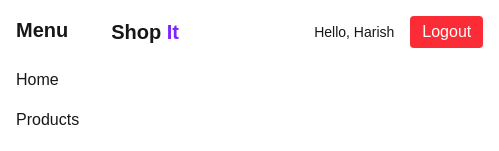
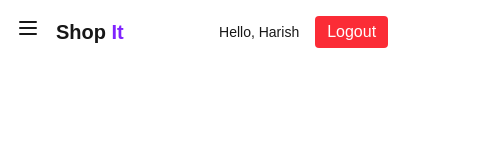
Before and after one commit to HarishVijendiran1997/e-commerce-futurecraftai, a Next.js app: page / in a window 390 px wide. Shown: the top 151 px of the page, 499 px wide, since content can reach past the window. Built offline with nearby package versions, Linux system fonts and the light colour scheme.

Commit message:
add: side bar menu with burger

```diff
--- a/src/components/layout/Header.tsx
+++ b/src/components/layout/Header.tsx
@@ -2,7 +2,7 @@
 const Header = () => {
     return (
       <header className="bg-white dark:bg-pink-800 p-4 flex justify-between items-center">
-        <h1 className="text-xl font-semibold">Shop <span className="text-xl font-extrabold text-violet-600">It</span></h1>
+        <h1 className="text-xl font-semibold ml-10">Shop <span className="text-xl font-extrabold text-violet-600">It</span></h1>
         <div className="flex items-center gap-4">
           <span className="text-sm">Hello, Harish</span>
           <button className="bg-red-500 text-white px-3 py-1 rounded hover:bg-red-600">
--- a/src/components/layout/Sidebar.tsx
+++ b/src/components/layout/Sidebar.tsx
@@ -1,9 +1,84 @@
-import Link from "next/link";
+'use client';
+
+import Link from 'next/link';
+import { useState, useEffect } from 'react';
 
 const Sidebar = () => {
+  const [isMobile, setIsMobile] = useState(false);
+  const [sidebarOpen, setSidebarOpen] = useState(false); // Track sidebar state
+
+  useEffect(() => {
+    const handleResize = () => setIsMobile(window.innerWidth < 768);
+    handleResize();
+    window.addEventListener('resize', handleResize);
+    return () => window.removeEventListener('resize', handleResize);
+  }, []);
+
+  const toggleSidebar = () => {
+    setSidebarOpen((prev) => !prev);
+  };
+
+  const closeSidebar = () => {
+    setSidebarOpen(false); // Close the sidebar
+  };
+
+  if (isMobile) {
+    return (
+      <>
+        {/* Hamburger Icon Button */}
+        <button
+          className="md:hidden p-4 fixed top-0 left-0 z-10"
+          onClick={toggleSidebar}
+        >
+          <svg
+            xmlns="http://www.w3.org/2000/svg"
+            fill="none"
+            viewBox="0 0 24 24"
+            stroke="currentColor"
+            className="w-6 h-6"
+          >
+            <path
+              strokeLinecap="round"
+              strokeLinejoin="round"
+              strokeWidth="2"
+              d="M4 6h16M4 12h16M4 18h16"
+            />
+          </svg>
+        </button>
+
+        {/* Sidebar when Hamburger is clicked */}
+        {sidebarOpen && (
+          <aside className="fixed top-0 left-0 w-64 h-full bg-white dark:bg-gray-800 border-r p-6 z-20 transition-transform transform ease-in-out duration-300">
+            <div className="flex justify-between items-center mb-6">
+              <h2 className="text-xl font-bold">Dashboard</h2>
+              <button
+                onClick={closeSidebar}
+                className="text-xl text-gray-500 dark:text-gray-300"
+              >
+                &times; {/* "X" for close */}
+              </button>
+            </div>
+            <nav className="flex flex-col gap-6">
+              <Link href="/" className="hover:underline" onClick={closeSidebar}>
+                Home
+              </Link>
+              <Link href="/products" className="hover:underline" onClick={closeSidebar}>
+                Products
+              </Link>
+              <Link href="/settings" className="hover:underline" onClick={closeSidebar}>
+                Settings
+              </Link>
+            </nav>
+          </aside>
+        )}
+      </>
+    );
+  }
+
   return (
-    <aside className="w-64 bg-white dark:bg-violet-800 h-full p-4">
-      <h2 className="text-xl font-bold mb-6">Menu</h2>
+    // Desktop Sidebar
+    <aside className="w-full md:w-64 bg-white dark:bg-gray-800 border-r p-4 h-auto md:h-full">
+      <h2 className="text-xl font-bold mb-6">Dashboard</h2>
       <nav className="flex flex-col gap-4">
         <Link href="/" className="hover:underline">
           Home
```
